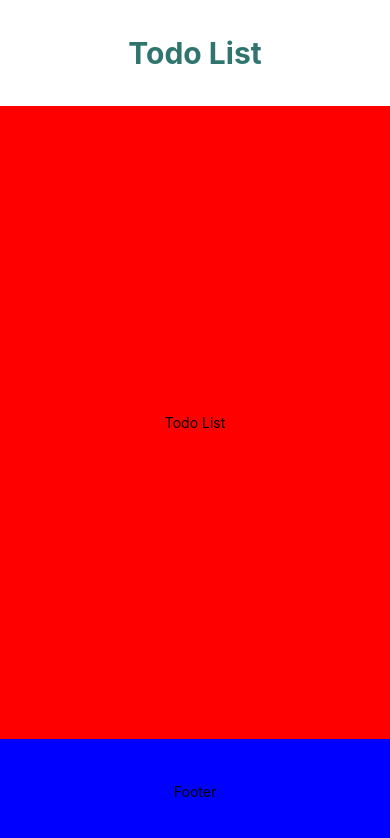
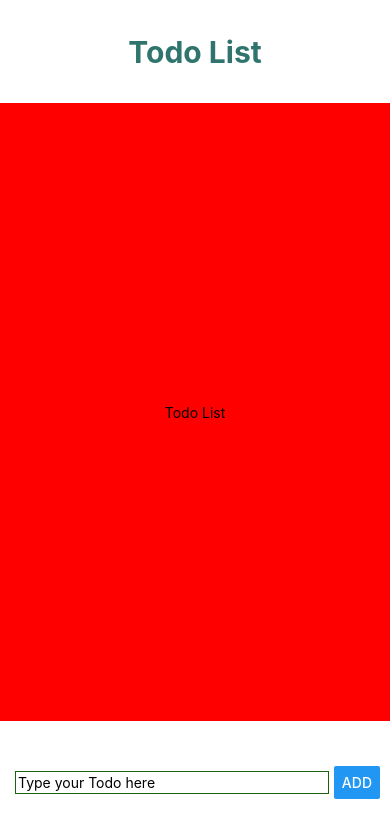
Before and after one commit to ShanuDey/Todo-App, a React Native app: screen / in a window 390 px wide. Shown: the top 838 px of the page. Built offline with nearby package versions, Linux system fonts and the light colour scheme.

Commit message:
Footer design ready
Signed-off-by: Shanu Dey <sd4shanudey@gmail.com>

```diff
--- a/src/components/Footer.js
+++ b/src/components/Footer.js
@@ -1,10 +1,11 @@
 import React from 'react';
-import { View, Text, StyleSheet } from 'react-native';
+import { View, StyleSheet, TextInput, Button } from 'react-native';
 
 export default function Footer() {
   return (
     <View style={styles.container}>
-      <Text>Footer</Text>
+      <TextInput placeholder='Type your Todo here' style={styles.input} />
+      <Button title='Add' style={styles.button} />
     </View>
   );
 }
@@ -12,8 +13,19 @@ export default function Footer() {
 const styles = StyleSheet.create({
   container: {
     flex: 1,
-    backgroundColor: '#00f',
     alignItems: 'center',
     justifyContent: 'center',
+    flexDirection: 'row',
+    margin: 10,
+  },
+  input: {
+    flex: 2,
+    margin: 5,
+    borderWidth: 1,
+    padding: 2,
+    borderColor: '#1b6110',
+  },
+  button: {
+    flex: 1,
   },
 });
```
